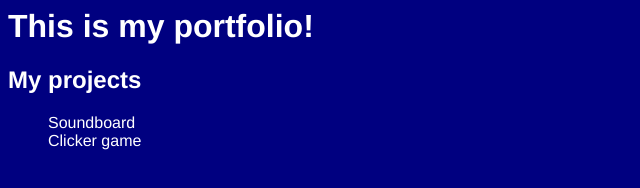
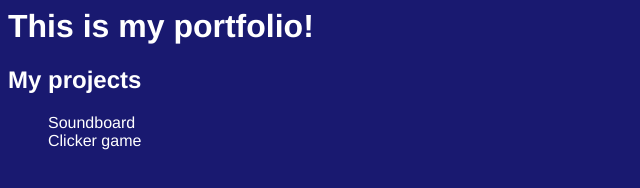
Before and after one commit to bonanzadavid/davids-portfolio, a plain HTML site: page index.html in a window 1280 px wide. Shown: the whole page, without its empty margins (0-640 px from the left). Drawn offline with Linux system fonts and the light colour scheme.

Commit message:
Change color body

```diff
--- a/styles.css
+++ b/styles.css
@@ -1,5 +1,5 @@
 body {
-  background-color: rgb(0, 0, 128);
+  background-color: midnightblue;
   color: white;
   font-family:'Franklin Gothic Medium', 'Arial Narrow', Arial, sans-serif;
 }
```
